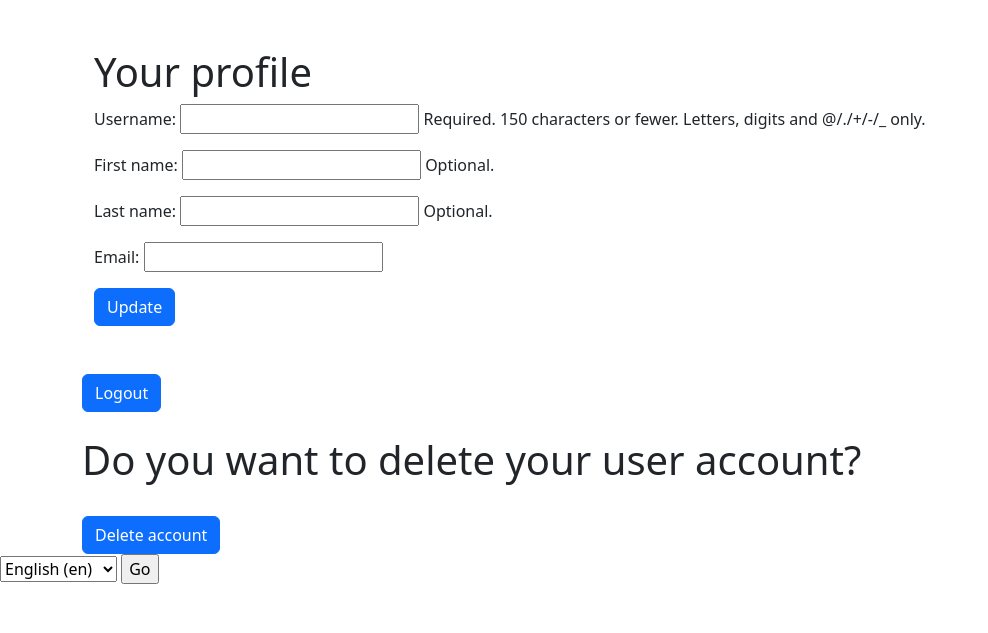
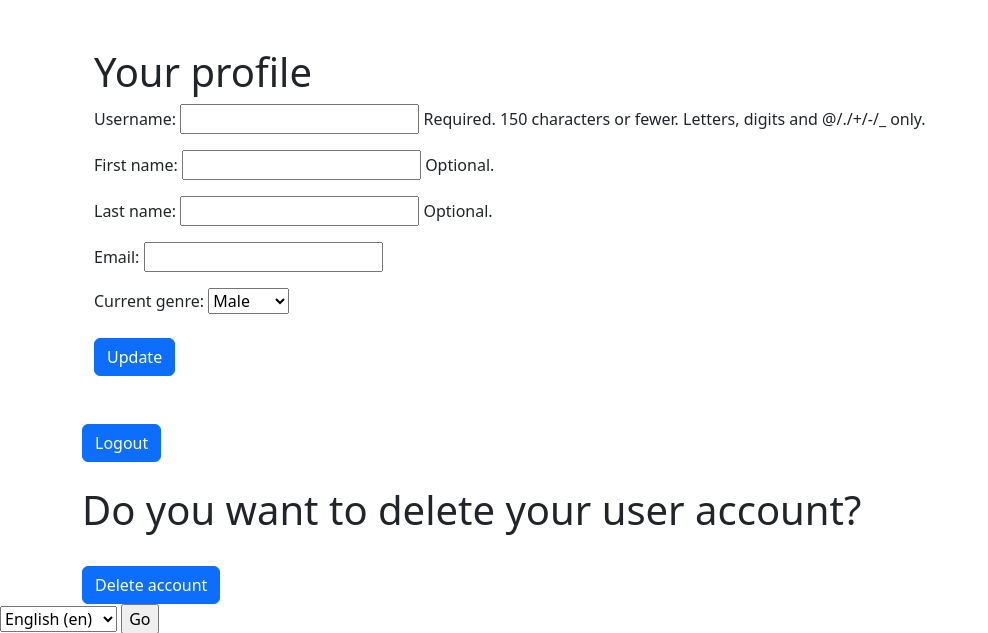
Before and after one commit to javiercavlop/decide, a Django app: template decide/visualizer/templates/profile.html in a window 1280 px wide. Shown: the top 633 px of the page, without its empty margins (0-988 px from the left). Run offline with Django 3.2, Linux system fonts and the light colour scheme; the template is opened without the code that fills it: values that come from a table or form of the project are taken from there, others are empty; the visitor is signed in with stand-in values (Sample User, id 1); parts of the project's set-up code (start-up, migrations or seed data) failed here and were passed over; some libraries are stand-ins or nearby versions.

Commit message:
FEAT: Change the user edit html form
Added a gender field to the form

```diff
--- a/decide/visualizer/templates/profile.html
+++ b/decide/visualizer/templates/profile.html
@@ -26,9 +26,45 @@
                 <form method="POST">
                     {% csrf_token %}
                     {{ register_form.as_p }}
+                    {% if genre == 'O' %}
                     <!--Traducir-->
+                    Current genre:
+                    <select name="select">
+                        <!--Traducir-->
+                      <option value="M">Male</option>
+                        <!--Traducir-->
+                      <option value="W" >Women</option>
+                        <!--Traducir-->
+                      <option value="O" selected>Other</option>
+                    </select>
+                    {% elif genre == 'W' %}
+                    <!--Traducir-->
+                    Current genre:
+                    <select name="select">
+                        <!--Traducir-->
+                      <option value="M">Male</option>
+                        <!--Traducir-->
+                      <option value="W" selected>Women</option>
+                        <!--Traducir-->
+                      <option value="O" >Other</option>
+                    </select>
+                    {% else %}
+                    Current genre:
+                    <select name="select">
+                        <!--Traducir-->
+                      <option value="M" selected>Male</option>
+                        <!--Traducir-->
+                      <option value="W" >Women</option>
+                        <!--Traducir-->
+                      <option value="O" >Other</option>
+                    </select>
+                     {% endif %}
+                    <!--Traducir-->
+                    <br>
+                    <br>
                     <button class="btn btn-primary" type="submit">Update</button>
                 </form>
+
             </div>
             <div>
                 <!--Traducir-->
```
